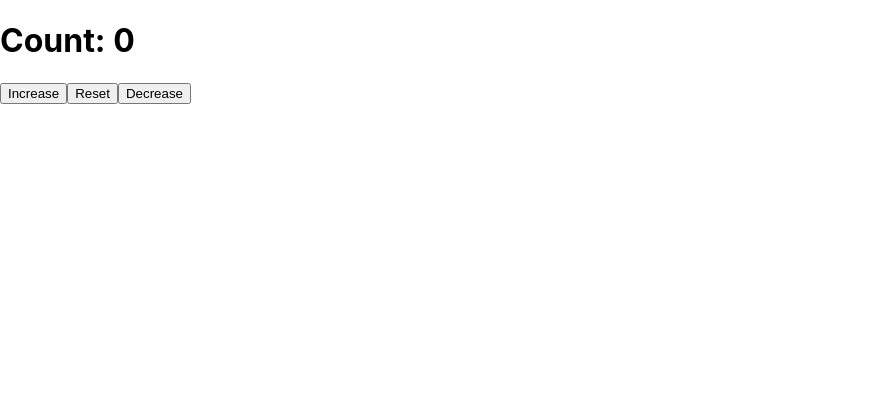
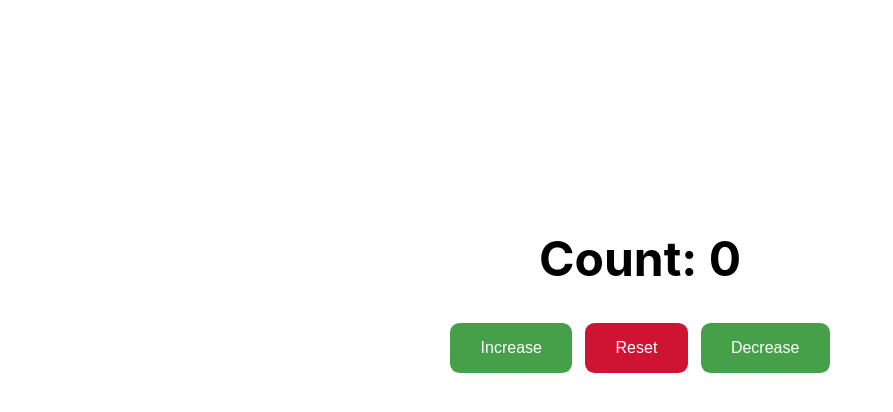
Before and after one commit to Allename/Counter-app, a React (Create React App) app: page / in a window 1280 px wide. Shown: the top 412 px of the page, without its empty margins (0-893 px from the left). Built offline with nearby package versions, Linux system fonts and the light colour scheme.

Commit message:
added styles

```diff
--- a/src/App.css
+++ b/src/App.css
@@ -1,3 +1,45 @@
 .App {
+  display: flex;
+  flex-direction: column;
+  align-items: center;
+  justify-content: center;
+  margin: 10rem auto;
+  padding: 2.3rem;
+  width: 60%;
+}
 
+.counter-label {
+  font-size: 3em;
 }
+
+.button-container {
+  display: flex;
+  flex-direction: row;
+  gap: 0.5rem;
+}
+
+button {
+  background-color: rgb(69, 160, 73);
+  border: none;
+  border-radius: 0.6rem;
+  color: white;
+  text-align: center;
+  font-size: 1em;
+  margin: 0.15rem;
+  padding: 1rem 1.9rem;
+  cursor: pointer;
+  max-width: 12.5rem;
+  width: 100%;
+}
+
+button:hover {
+  background-color: rgb(44, 121, 48);
+}
+
+.reset {
+  background-color: rgb(207, 19, 50);
+}
+
+.reset:hover {
+  background-color: rgb(151, 14, 37);
+}
```
